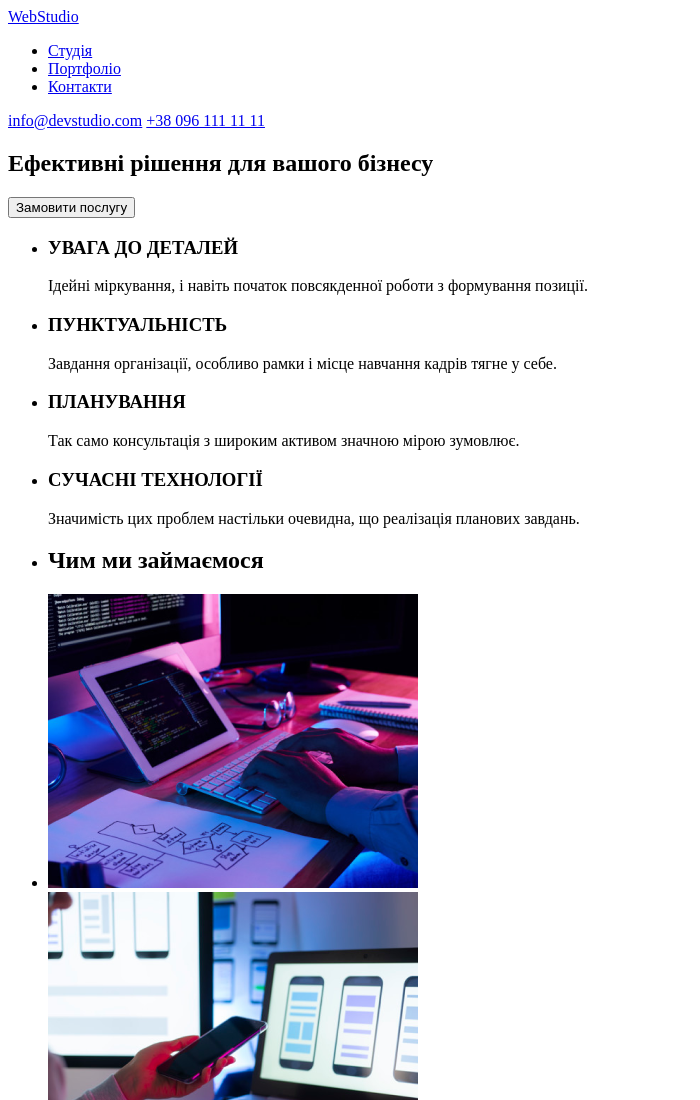
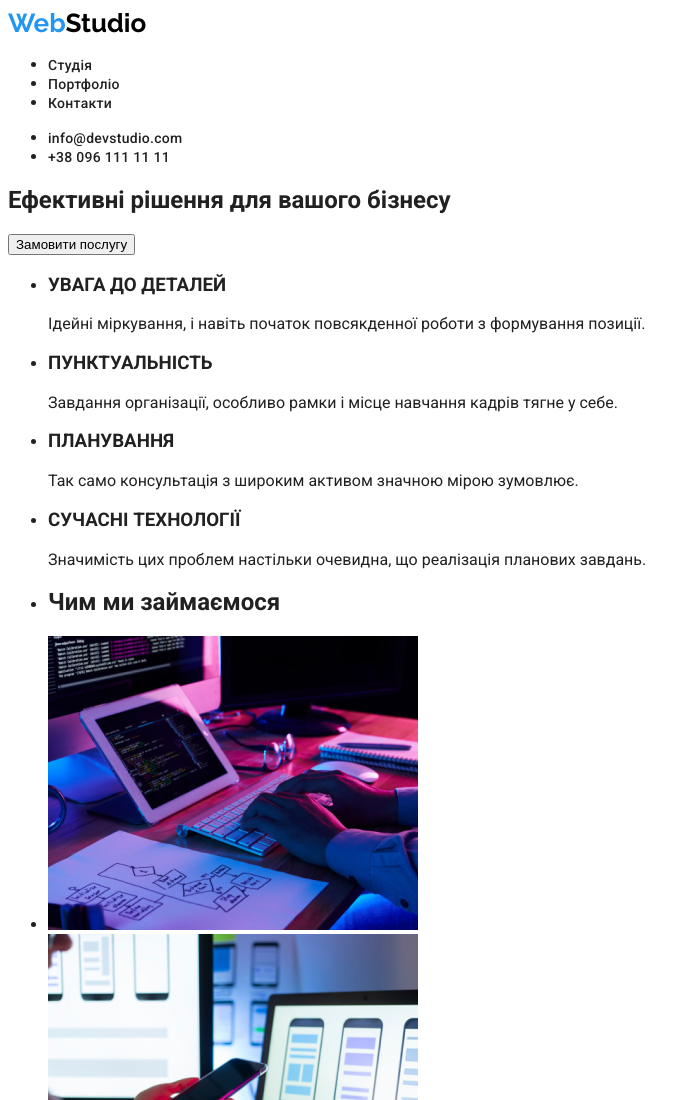
Before and after one commit to b7ack7/goit-markup-hw-02, a plain HTML site: page portfolio.html in a window 1280 px wide. Shown: the top 1100 px of the page, without its empty margins (0-700 px from the left). Drawn offline with Linux system fonts and the light colour scheme.

Commit message:
Made markup header, transfer file  another html.

```diff
--- a/css/styles.css
+++ b/css/styles.css
@@ -0,0 +1,47 @@
+:root {
+  --head-text-color: #ffffff;
+  --primary-text-color: #2f303a;
+  --main-text-color: #f5f4fa;
+}
+
+body {
+  font-family: Roboto, sans-serif;
+  color: #212121;
+}
+a {
+  text-decoration: none;
+}
+.logo {
+  font-family: 'Raleway';
+  font-style: normal;
+  font-weight: 700;
+  font-size: 26px;
+  line-height: 31px;
+  color: #000000;
+}
+.accent {
+  color: #2196f3;
+}
+.social-links .link {
+  font-family: 'Roboto';
+  font-weight: 500;
+  font-size: 14px;
+  line-height: 0.87;
+  letter-spacing: 0.02em;
+  color: #212121;
+}
+.social-links .link:hover{
+    color: #2196F3;
+}
+.contact .inf{
+    font-family: 'Roboto';
+        font-weight: 500;
+        font-size: 14px;
+        line-height: 0.87;
+        letter-spacing: 0.02em;
+        color: #212121;
+
+}
+.contact .inf:hover{
+    color: #2196F3;
+}
--- a/index.html
+++ b/portfolio.html
@@ -5,33 +5,44 @@
     <meta http-equiv="X-UA-Compatible" content="IE=edge" />
     <meta name="viewport" content="width=device-width, initial-scale=1.0" />
     <title>Document</title>
+    <link rel="stylesheet" href="/css/styles.css" />
+    <link rel="preconnect" href="https://fonts.googleapis.com" />
+    <link rel="preconnect" href="https://fonts.gstatic.com" crossorigin />
+    <link rel="preconnect" href="https://fonts.googleapis.com" />
+    <link rel="preconnect" href="https://fonts.gstatic.com" crossorigin />
+    <link
+      href="https://fonts.googleapis.com/css2?family=Raleway:wght@700&family=Roboto:wght@400;500;700;900&display=swap"
+      rel="stylesheet"
+    />
+    <link rel="stylesheet" href="/css/styles.css" />
   </head>
 
   <body>
     <header>
-      <a href="#"> WebStudio </a>
+      <a href="#" class="logo"><span class="accent">Web</span>Studio </a>
       <nav>
-        <ul>
+        <ul class="social-links">
           <li>
-            <a href="#">Студія</a>
+            <a class="link" href="#">Студія</a>
           </li>
           <li>
-            <a href="#">Портфоліо</a>
+            <a class="link" href="#">Портфоліо</a>
           </li>
           <li>
-            <a href="#">Контакти</a>
+            <a class="link" href="#">Контакти</a>
           </li>
         </ul>
       </nav>
-      <div>
-        <a href="info@devstudio.com">info@devstudio.com</a>
-        <a href="tel:+380961111111">+38 096 111 11 11</a>
-      </div>
+      <ul class="contact ">
+        <li><a class="inf" href="info@devstudio.com">info@devstudio.com</a></li>
+
+        <li><a class="inf" href="tel:+380961111111">+38 096 111 11 11</a></li>
+      </ul>
     </header>
     <main>
       <section>
-        <h1>Ефективні рішення для вашого бізнесу</h1>
-        <button type="button">Замовити послугу</button>
+        <h1 class="center-text">Ефективні рішення для вашого бізнесу</h1>
+        <button type="button" class="main-button">Замовити послугу</button>
       </section>
       <section>
         <ul>
@@ -54,7 +65,7 @@
         </ul>
       </section>
       <section>
-        <ul>
+        <ul class="work-navigation">
           <li>
             <h2>Чим ми займаємося</h2>
           </li>
@@ -72,7 +83,7 @@
         </ul>
       </section>
       <section>
-        <ul>
+        <ul class="team-navigation">
           <li>
             <h2>Наша команда</h2>
           </li>
@@ -105,7 +116,7 @@
       </section>
     </main>
     <footer>
-      <a href="#"> WebStudio </a>
+      <a href="#" class="logo"> WebStudio </a>
       <address>м. Київ, пр-т Лесі Українки, 26</address>
       <address>
         <a href="info@devstudio.com">info@devstudio.com</a>
```
